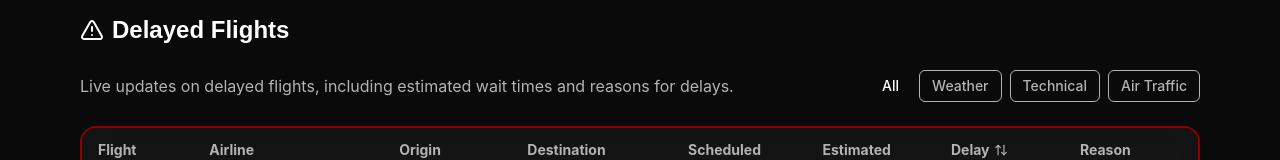
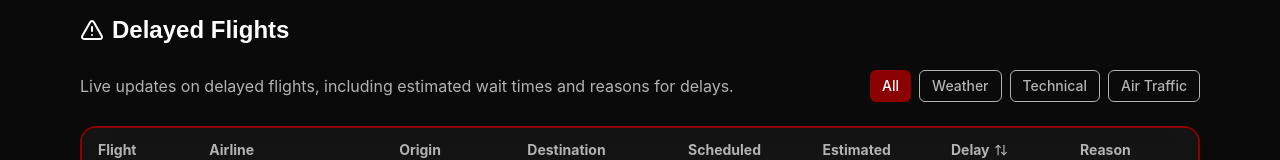
Before and after one commit to officeasap/aero-horizon-prime-view, a React (Vite) app: page /flight-status in a window 1280 px wide. Shown: the part 286-446 px from the top of the page. Built offline with nearby package versions, Linux system fonts and the light colour scheme; no server answers.

Commit message:
Fix: Apply dark red color to button
Apply the dark red color to the specified button element.

```diff
--- a/src/components/DelayedFlights.tsx
+++ b/src/components/DelayedFlights.tsx
@@ -165,7 +165,7 @@ const DelayedFlights: React.FC = () => {
               size="sm"
               className={cn(
                 selectedReason === null
-                  ? "bg-purple hover:bg-purple-600 text-white"
+                  ? "bg-[#8B0000] hover:bg-[#A80000] text-white hover:shadow-[0_0_8px_#A80000]"
                   : "bg-transparent border-gray-light text-gray-light hover:text-white"
               )}
               onClick={() => handleFilterClick(null)}
```
